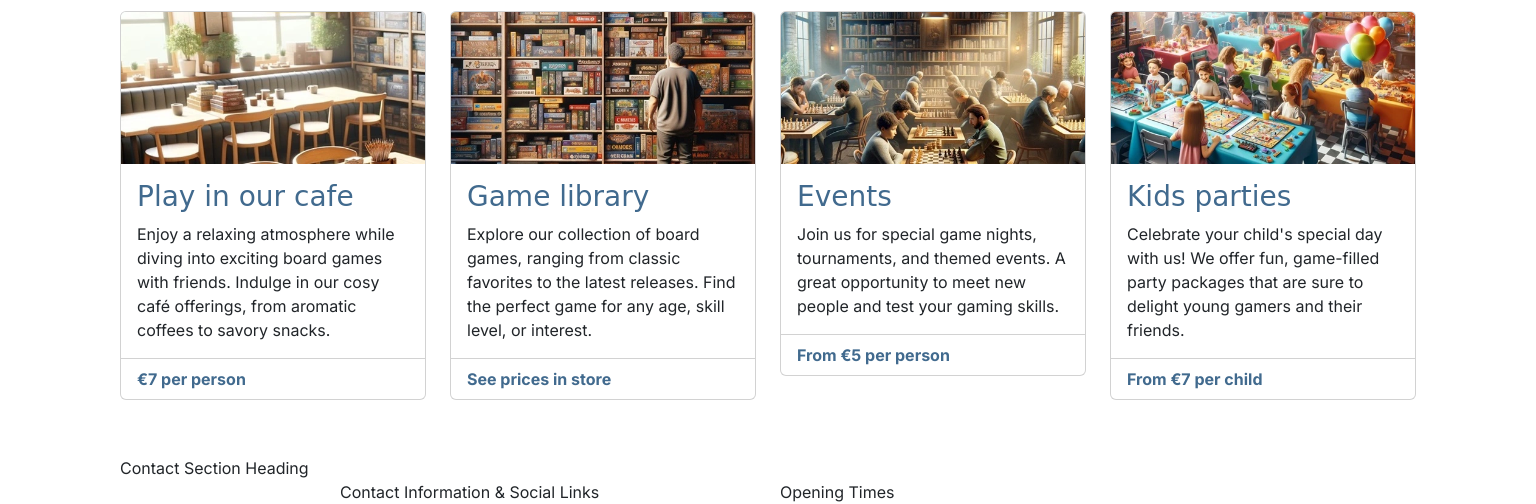
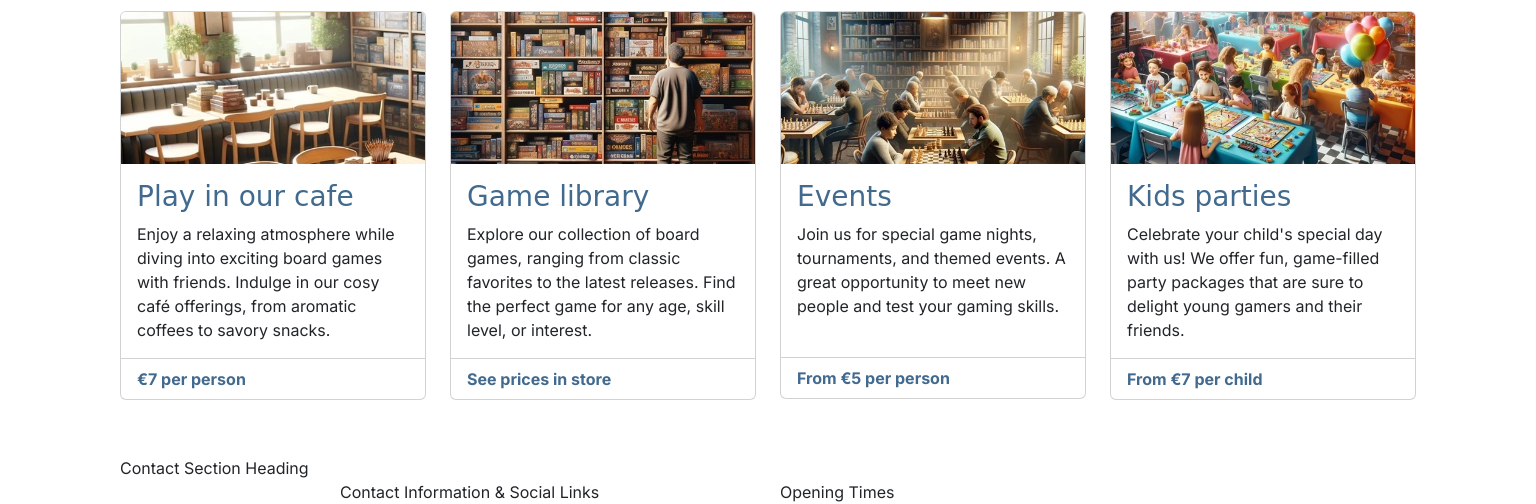
Before and after one commit to HRagunathan-03/boardwalk-games, a plain HTML site: page index.html in a window 1536 px wide. Shown: the part 586-1090 px from the top of the page. Drawn offline with nearby package versions, Linux system fonts and the light colour scheme; a web font is replaced by a local one.

Commit message:
Finish styling services section

```diff
--- a/assets/css/style.css
+++ b/assets/css/style.css
@@ -77,3 +77,37 @@ h2 {
     border: 2px solid white;
     background-color: lightgray;
 } */
+
+/* Media Queries */
+
+/* Medium devices (tablets 768px and up) */
+@media screen and (min-width: 768px) {
+   /* Make all service cards the same height for consistency */
+    #services .card-body {
+        min-height: 217.59px;
+}
+}
+
+/* Large devices (small laptops 992px and up) */
+@media screen and (min-width: 992px) {
+   /* Make all service cards the same height for consistency */
+    #services .card-body {
+        min-height: auto;
+}
+}
+
+/* XL devices (desktops 1200px and up) */
+@media screen and (min-width: 1200px) {
+   /* Make all service cards the same height for consistency */
+    #services .card-body {
+        min-height: 217.59px;
+}
+}
+
+/* XXL devices (larger desktops 1400px and up) */
+@media screen and (min-width: 1400px) {
+   /* Make all service cards the same height for consistency */
+    #services .card-body {
+        min-height: 193.59px;
+}
+}
```
